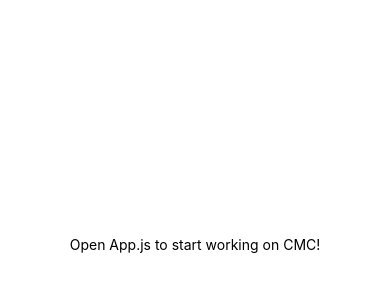
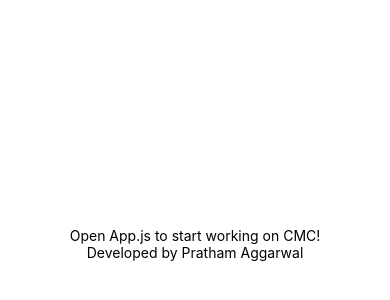
Before and after one commit to prathamaeron/CMC-MOBILE-OLD-, a React Native app: screen / in a window 390 px wide. Shown: the part 178-478 px from the top of the page. Built offline with nearby package versions, Linux system fonts and the light colour scheme.

Commit message:
quick update

```diff
--- a/App.js
+++ b/App.js
@@ -6,6 +6,7 @@ export default function App() {
   return (
     <View style={styles.container}>
       <Text>Open App.js to start working on CMC!</Text>
+      <Text>Developed by Pratham Aggarwal</Text>
       <StatusBar style="auto" />
     </View>
   );
```
